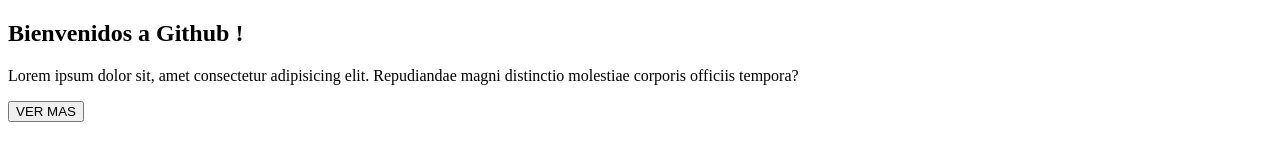
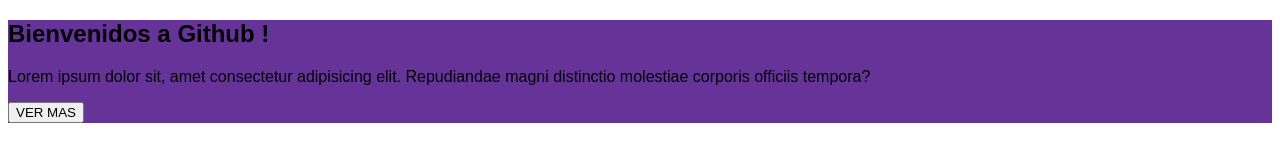
Before and after one commit to ianlop16/git, a plain HTML site: page index.html in a window 1280 px wide. Drawn offline with Linux system fonts and the light colour scheme.

Commit message:
agregamos cambios CSS en las secciones

```diff
--- a/css/style.css
+++ b/css/style.css
@@ -0,0 +1,4 @@
+section{
+    background-color: rebeccapurple;
+    font-family: sans-serif;
+}
--- a/index.html
+++ b/index.html
@@ -4,6 +4,7 @@
     <meta charset="UTF-8">
     <meta http-equiv="X-UA-Compatible" content="IE=edge">
     <meta name="viewport" content="width=device-width, initial-scale=1.0">
+    <link rel="stylesheet" href="./css/style.css">
     <title>Document</title>
 </head>
 <body>
```
